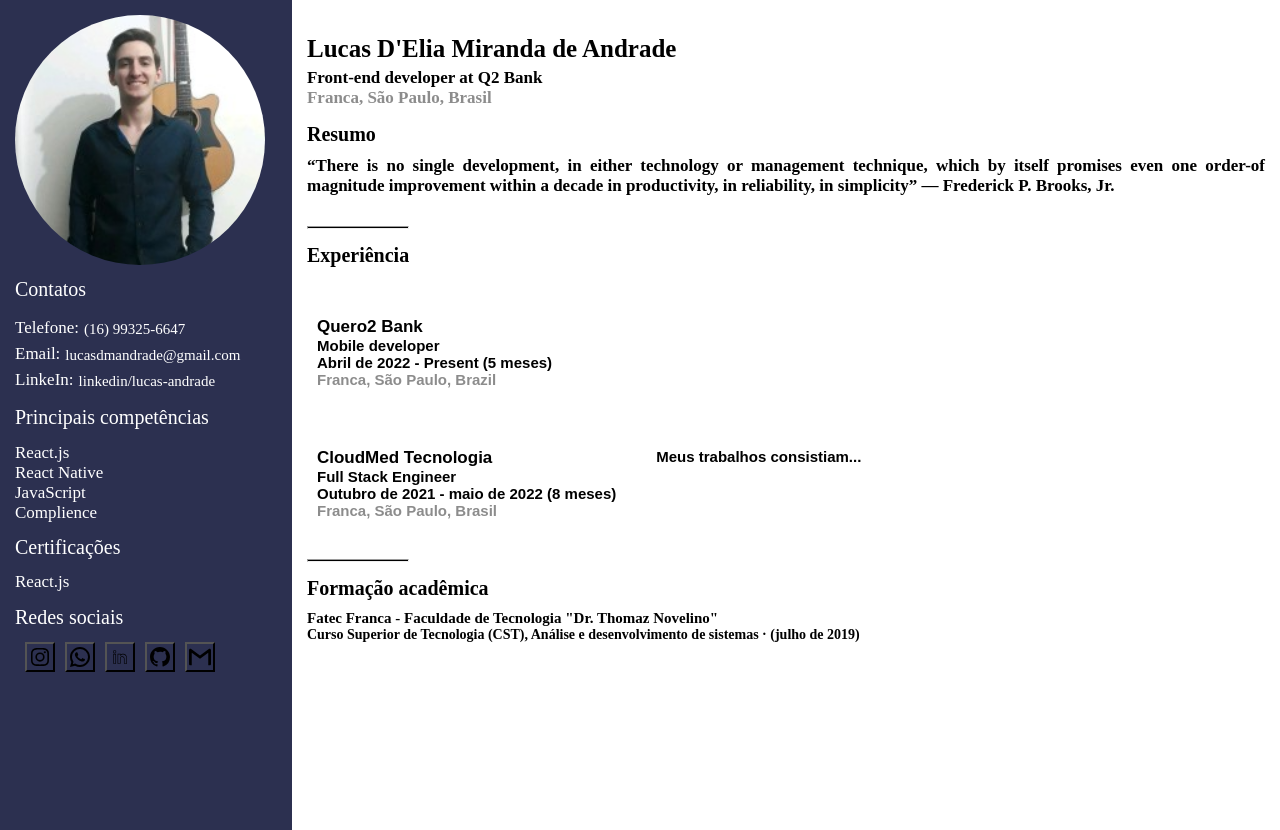
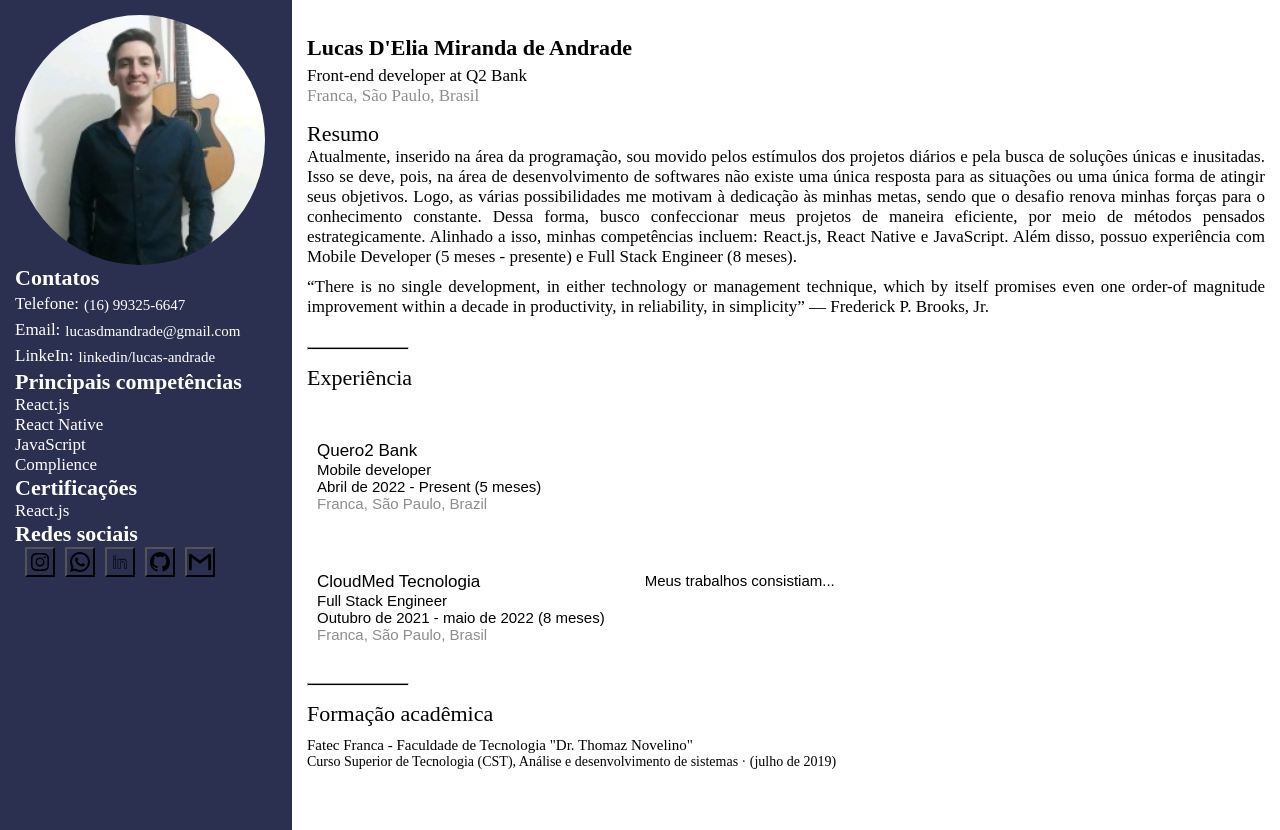
Before and after one commit to lucasdmandrade/LandingCurriculum, a React (Create React App) app: page / in a window 1280 px wide. Built offline with nearby package versions, Linux system fonts and the light colour scheme.

Commit message:
tst(Home) removed default styles and add fonts

```diff
--- a/src/components/Home/Content/index.tsx
+++ b/src/components/Home/Content/index.tsx
@@ -28,6 +28,19 @@
       </ContainerTitleDescription>
 
       <ContentTitle>Resumo</ContentTitle>
+      <ContainerTitleDescription>
+        Atualmente, inserido na área da programação, sou movido pelos estímulos
+        dos projetos diários e pela busca de soluções únicas e inusitadas. Isso
+        se deve, pois, na área de desenvolvimento de softwares não existe uma
+        única resposta para as situações ou uma única forma de atingir seus
+        objetivos. Logo, as várias possibilidades me motivam à dedicação às
+        minhas metas, sendo que o desafio renova minhas forças para o
+        conhecimento constante. Dessa forma, busco confeccionar meus projetos de
+        maneira eficiente, por meio de métodos pensados estrategicamente.
+        Alinhado a isso, minhas competências incluem: React.js, React Native e
+        JavaScript. Além disso, possuo experiência com Mobile Developer (5 meses
+        - presente) e Full Stack Engineer (8 meses).
+      </ContainerTitleDescription>
       <ContainerTitleDescription haveMarginTop>
         “There is no single development, in either technology or management
         technique, which by itself promises even one order-of magnitude
--- a/src/components/Home/Content/styles.ts
+++ b/src/components/Home/Content/styles.ts
@@ -1,4 +1,5 @@
 import styled from "styled-components";
+import { fontDefaultBold, fontDefaultBolder } from "../../../theme/text";
 
 export const Container = styled.div`
   display: flex;
@@ -21,6 +22,7 @@
   margin-top: 20px;
   margin-bottom: 5px;
   font-size: 25px;
+  font: ${fontDefaultBold};
 `;
 
 export const ContainerTitleDescription = styled.h3<{
@@ -37,6 +39,7 @@
   margin: 0;
   margin-top: 15px;
   font-size: 20px;
+  font: ${fontDefaultBolder};
 `;
 
 export const ExperienceContainer = styled.button`
--- a/src/components/Home/SideBar/styles.ts
+++ b/src/components/Home/SideBar/styles.ts
@@ -1,4 +1,9 @@
 import styled from "styled-components";
+import {
+  fontDefaultBold,
+  fontDefaultligther,
+  fontDefaultLigth,
+} from "../../../theme/text";
 
 export const Container = styled.div`
   display: flex;
@@ -23,7 +28,7 @@
 
 export const ContainerTitle = styled.h1`
   font-size: 20px;
-  font-weight: 400;
+  font: ${fontDefaultBold};
 `;
 
 export const ContactsContainer = styled.div`
@@ -46,13 +51,12 @@
 
 export const ContentTitle = styled.h2`
   font-size: 17px;
-  font-weight: lighter;
   margin: 0;
+  font: ${fontDefaultLigth};
 `;
 
 export const Content = styled.h3`
   font-size: 15px;
-  font-weight: 300;
   margin: 0;
   margin-left: 5px;
 `;
--- a/src/pages/Home/styles.ts
+++ b/src/pages/Home/styles.ts
@@ -1,8 +1,9 @@
 import styled from "styled-components";
+import { fontDefaultLigth } from "../../theme/text";
 
 export const Container = styled.div`
   display: flex;
   margin: 0;
-  font-family: "Times New Roman", Times, serif;
+  font-family: ${fontDefaultLigth};
   font-weight: lighter;
 `;
--- a/src/styles.css
+++ b/src/styles.css
@@ -1,3 +1,20 @@
-body{
-  margin: 0;
+html, body, div, span, applet, object, iframe,
+h1, h2, h3, h4, h5, h6, p, blockquote, pre,
+a, abbr, acronym, address, big, cite, code,
+del, dfn, em, img, ins, kbd, q, s, samp,
+small, strike, b, sub, sup, tt, var,
+b, u, i, center,
+dl, dt, dd, ol, ul, li,
+fieldset, form, label, legend,
+table, caption, tbody, tfoot, thead, tr, th, td,
+article, aside, canvas, details, embed,
+figure, figcaption, footer, header, hgroup,
+menu, nav, output, ruby, section, summary,
+time, mark, audio, video {
+	margin: 0;
+	padding: 0;
+	border: 0;
+	font-size: 100%;
+	font: inherit;
+	vertical-align: baseline;
 }
--- /dev/null
+++ b/src/theme/text.ts
@@ -0,0 +1,9 @@
+export const fontDefaultligther =
+  "normal normal ligther 22px Times New Roman, Serif;";
+export const fontDefaultLigth =
+  "normal normal ligth 22px Times New Roman, Serif;";
+export const fontDefaultBolder =
+  "normal normal bolder 22px Times New Roman, Serif;";
+
+export const fontDefaultBold =
+  "normal normal bold 22px Times New Roman, Serif;";
```
